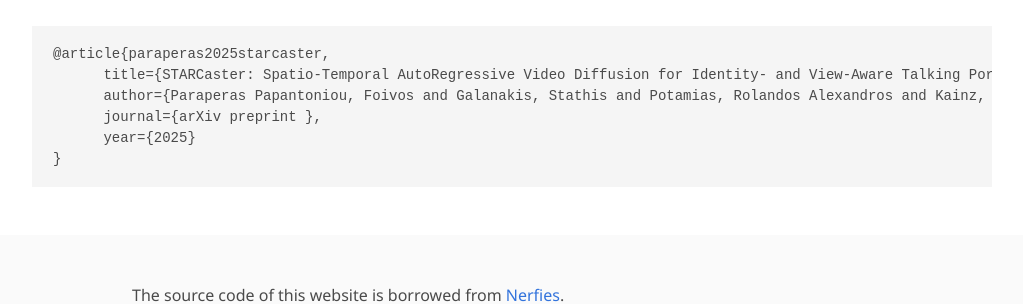
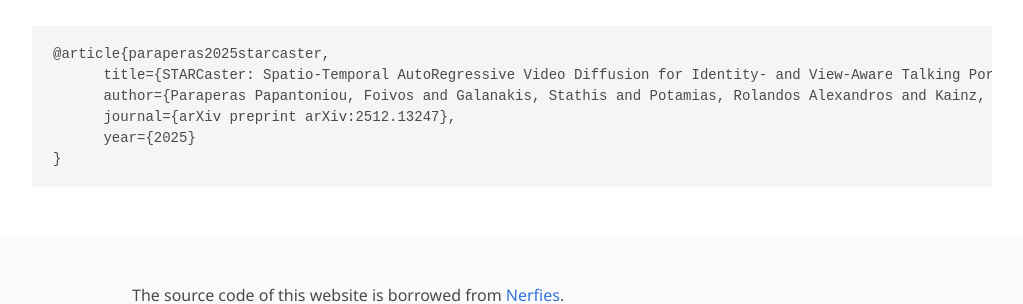
Before and after one commit to foivospar/foivospar.github.io, a Jekyll site: the page STARCaster/index.html, which Jekyll copies as it is, in a window 1280 px wide and 900 px high, scrolled down 4116 px. Shown: the part 497-801 px from the top of the window, without its empty margins (128-1151 px from the left). Built offline with Jekyll 4.4.1, drawn with Linux system fonts in a browser that asks for light colours; nearby versions of some CDN libraries; some web fonts are replaced; library files that are not in the unit come from our copies; a style sheet for code colours, icons or effects is not loaded.

Commit message:
Update arXiv link and BibTeX journal entry

```diff
--- a/STARCaster/index.html
+++ b/STARCaster/index.html
@@ -69,7 +69,7 @@
             <div class="publication-links">
               <!-- arXiv Link. -->
               <span class="link-block">
-                <a href=""
+                <a href="https://arxiv.org/abs/2512.13247"
                    class="external-link button is-normal is-rounded is-dark">
                   <span class="icon">
                       <i class="ai ai-arxiv"></i>
@@ -327,7 +327,7 @@
     <pre><code>@article{paraperas2025starcaster,
       title={STARCaster: Spatio-Temporal AutoRegressive Video Diffusion for Identity- and View-Aware Talking Portraits},
       author={Paraperas Papantoniou, Foivos and Galanakis, Stathis and Potamias, Rolandos Alexandros and Kainz, Bernhard and Zafeiriou, Stefanos},
-      journal={arXiv preprint },
+      journal={arXiv preprint arXiv:2512.13247},
       year={2025}
 }</code></pre>
   </div>
```
